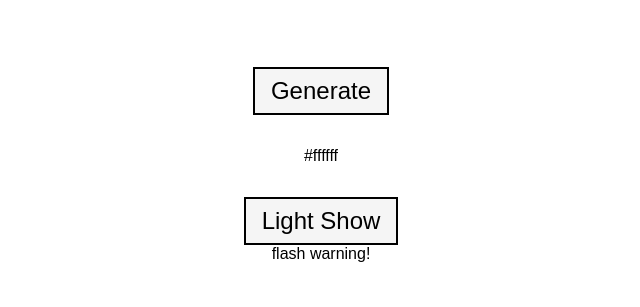
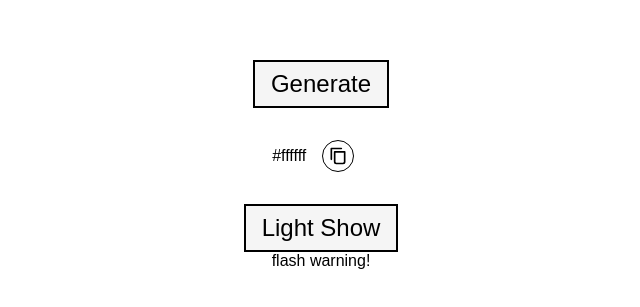
Before and after one commit to TheTrueScout/random-color, a plain HTML site: page index.html in a window 1280 px wide. Shown: the part 243-550 px from the top of the page, without its empty margins (319-959 px from the left). Drawn offline with Linux system fonts and the light colour scheme.

Commit message:
added button to copy color code

```diff
--- a/index.html
+++ b/index.html
@@ -9,8 +9,14 @@
 <body>
 
   <button class="generate">Generate</button>
-  <div class="color-code">#ffffff</div>
+  <div class="code-copy">
 
+    <p class="color-code">#ffffff</p>
+
+    <button class="copy-code"><img src="copy-icon.svg" alt="copy icon"></button>
+    <div class="copied-text"></div>
+
+  </div>
   <button class="lightshow">Light Show</button>
   <p>flash warning!</p>
 
--- a/script.js
+++ b/script.js
@@ -1,7 +1,9 @@
-const displayColorCode = document.querySelector('.color-code')
-const generate = document.querySelector('.generate')
-const colorCharacter = '0123456789abcdef'.split('')
-const lightShow = document.querySelector('.lightshow')
+const displayColorCode = document.querySelector('.color-code');
+const generate = document.querySelector('.generate');
+const colorCharacter = '0123456789abcdef'.split('');
+const lightShow = document.querySelector('.lightshow');
+const copyCode = document.querySelector('.copy-code');
+const copiedText = document.querySelector('.copied-text');
 
 
 function colorGenerator() {
@@ -23,8 +25,6 @@ generate.addEventListener('click', () => {
 
 });
 
-
-
 let intervalId;
 
 lightShow.addEventListener('click', () => {
@@ -38,3 +38,16 @@ lightShow.addEventListener('click', () => {
     }, 100);
   }
 });
+
+copyCode.addEventListener('click', () => {
+  navigator.clipboard.writeText(displayColorCode.textContent)
+  .then (() => {
+    copiedText.textContent = 'copied'
+    setTimeout(() => {
+      copiedText.textContent = ''
+    }, 2000);
+  })
+   .catch (error => {
+      console.error('Failed to copy', error)
+   })
+})
--- a/styles.css
+++ b/styles.css
@@ -25,11 +25,29 @@ p {
   margin: 0;
 }
 
-.color-code {
-  margin-bottom: 2rem;
-}
-
 button:hover {
   background-color: rgb(225, 225, 225);
   scale: 1.05;
 }
+
+.code-copy {
+  display: flex;
+  gap: 1rem;
+  align-items: center;
+  margin-bottom: 2rem;
+
+  button {
+    display: flex;
+    justify-content: center;
+    align-items: center;
+    border: 1px solid black;
+    padding: 0.3rem;
+    border-radius: 100rem;
+    background-color: white;
+
+    img {
+      width: 20px;
+      height: 20px;
+    }
+  }
+}
```
Also changed, not shown: copy-icon.svg (added).
